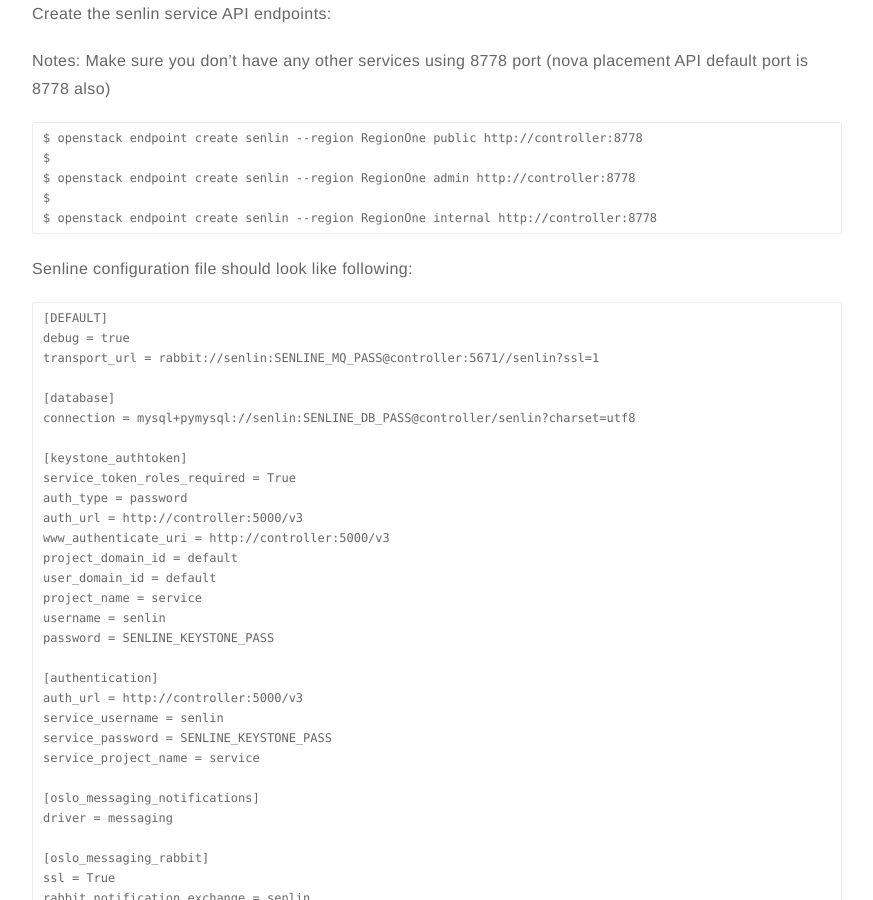
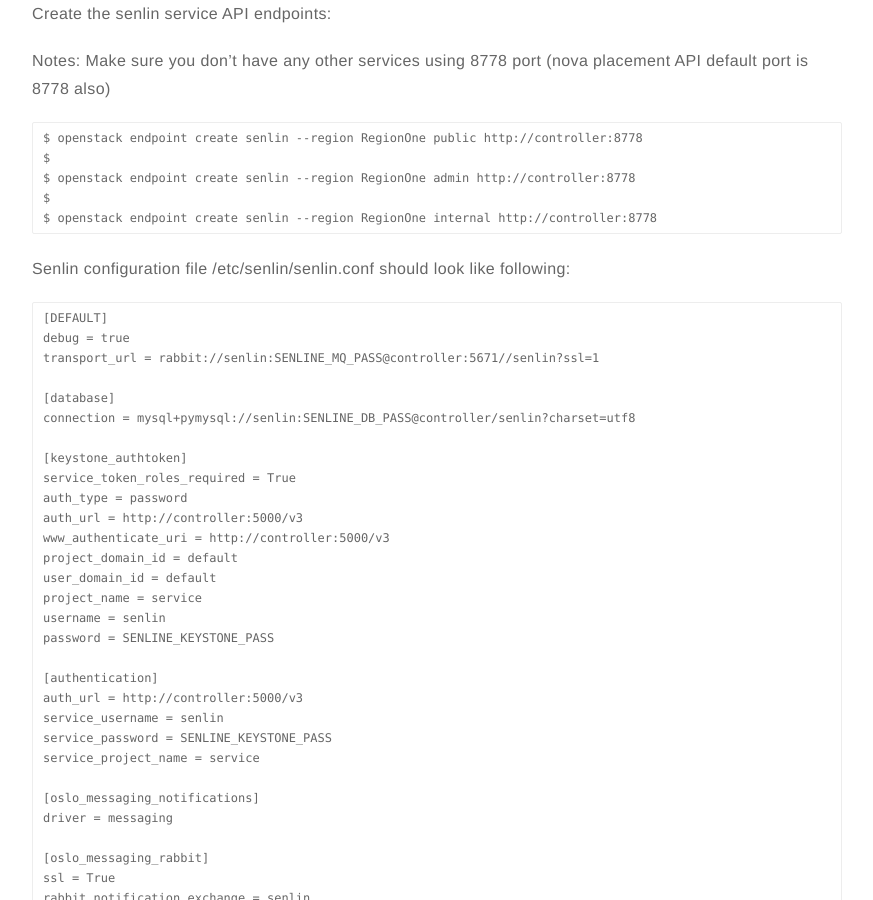
Before and after one commit to satishdotpatel/satishdotpatel.github.io, a Jekyll site: the page built from _posts/2020-09-04-openstack-senlin-autoscaling.markdown, in a window 1280 px wide and 900 px high, scrolled down 1505 px. Shown: the whole window, without its empty margins (203-1076 px from the left). Built offline with Jekyll 4.4.1, drawn with Linux system fonts in a browser that asks for light colours; comment, search, counter and statistics services are not loaded.

Commit message:
adding senlin doc

````diff
--- a/_posts/2020-09-04-openstack-senlin-autoscaling.markdown
+++ b/_posts/2020-09-04-openstack-senlin-autoscaling.markdown
@@ -77,7 +77,7 @@
 $ openstack endpoint create senlin --region RegionOne internal http://controller:8778
 ```
 
-Senline configuration file should look like following:
+Senlin configuration file /etc/senlin/senlin.conf should look like following:
 
 ```
 [DEFAULT]
````
